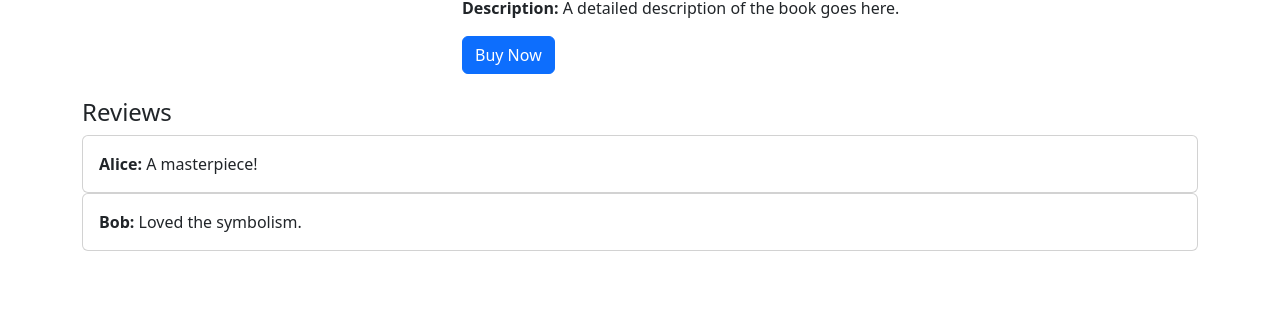
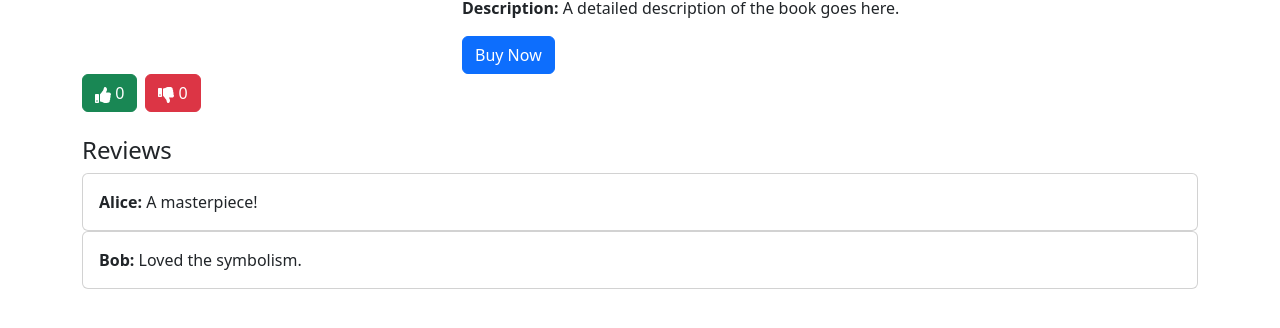
Before and after one commit to rakhikhinder/book-review-frontend, a React (Create React App) app in the folder frontend/: page /bookDetails in a window 1280 px wide. Shown: the part 128-456 px from the top of the page. Built offline with nearby package versions, Linux system fonts and the light colour scheme.

Commit message:
vote and unvote features

```diff
--- a/frontend/package.json
+++ b/frontend/package.json
@@ -12,6 +12,7 @@
     "react": "^19.1.0",
     "react-bootstrap": "^2.10.9",
     "react-dom": "^19.1.0",
+    "react-icons": "^5.5.0",
     "react-router-dom": "^7.4.1",
     "react-scripts": "5.0.1",
     "web-vitals": "^2.1.4"
--- a/frontend/src/pages/BookDetails.js
+++ b/frontend/src/pages/BookDetails.js
@@ -1,10 +1,13 @@
-import React from 'react';
+import React, { useState } from 'react';
 import { Container, Row, Col, Card, Button } from 'react-bootstrap';
 import { useLocation } from 'react-router-dom';
+import { FaStar, FaThumbsUp, FaThumbsDown, FaFacebook, FaInstagram, FaTwitter } from 'react-icons/fa';
 
 const BookDetails = () => {
     const location = useLocation();
     const { title, price, image } = location.state || {};
+    const [upvotes, setUpvotes] = useState(0);
+    const [downvotes, setDownvotes] = useState(0);
 
     return (
         <Container className="mt-4">
@@ -22,7 +25,17 @@ const BookDetails = () => {
                 </Col>
             </Row>
 
-            <Row className="mt-4">
+                       <div className="mb-3">
+                             <Button variant="success" className="me-2" onClick={() => setUpvotes(upvotes + 1)}>
+                                <FaThumbsUp /> {upvotes}
+                            </Button>
+                            <Button variant="danger" onClick={() => setDownvotes(downvotes + 1)}>
+                                <FaThumbsDown /> {downvotes}
+                            </Button>
+                        </div>
+
+
+             <Row className="mt-4">
                 <Col>
                     <h4>Reviews</h4>
                     <Card>
```
Also changed, not shown: 1 other file (tests, documents, lock files or other folders).
